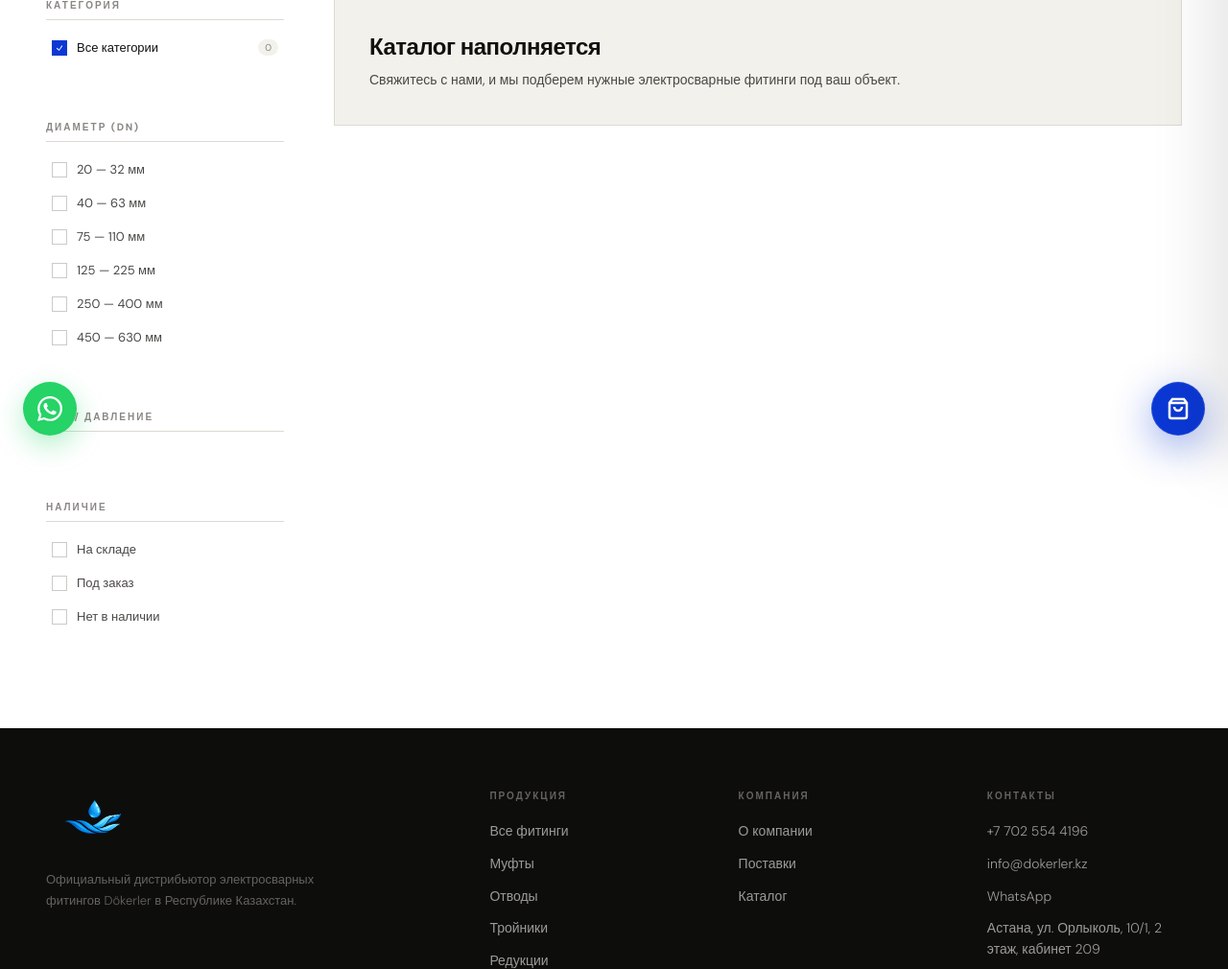
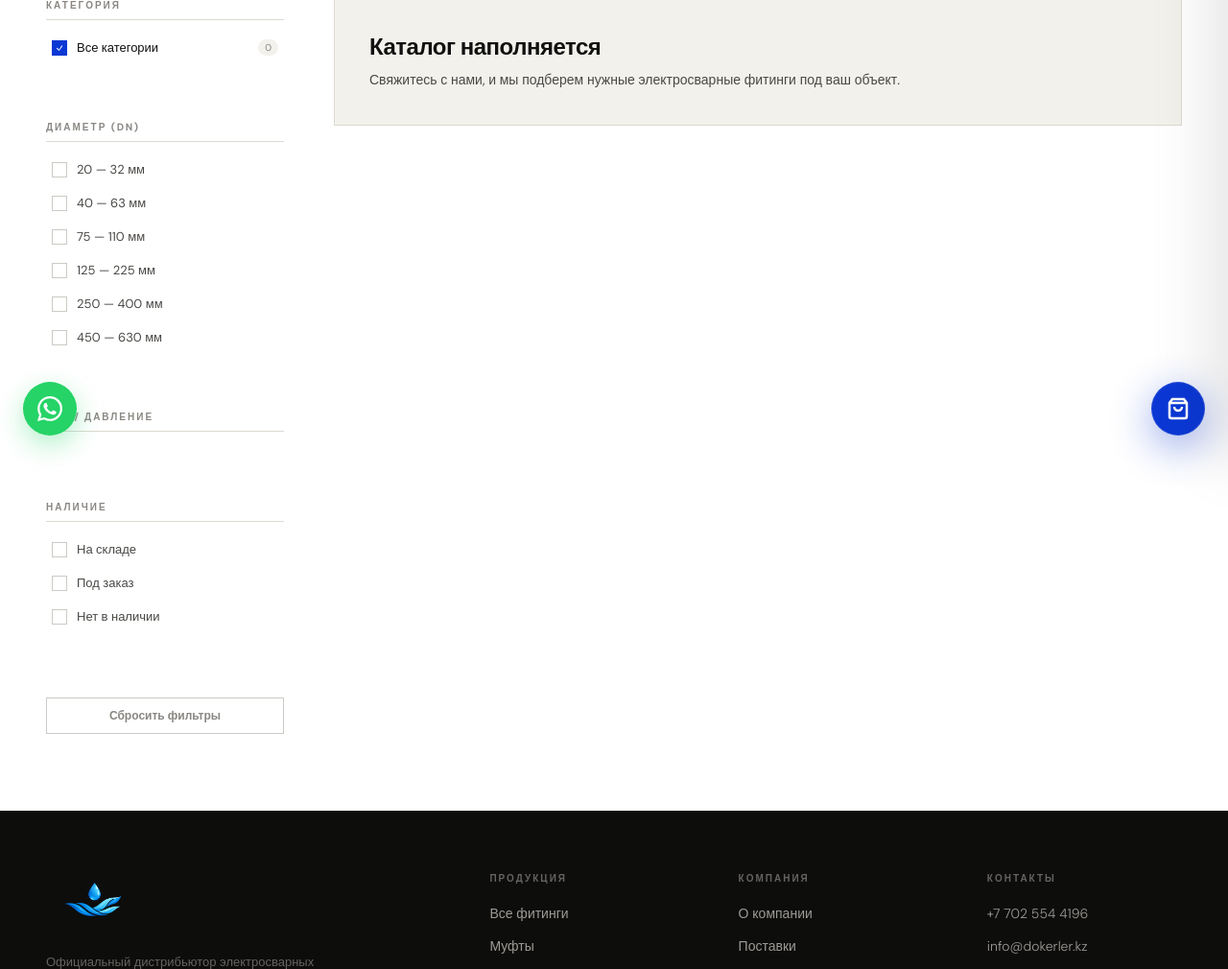
Before and after one commit to tab1k/dokerler.kz, a Django app: page /catalog/ in a window 1280 px wide. Shown: the part 322-1332 px from the top of the page at 96% size. Run offline with Django 5.2, Linux system fonts and the light colour scheme; data that the repository does not hold is empty; some libraries are stand-ins or nearby versions.

Commit message:
feat: scroll to top on pagination change and adjust catalog sidebar positioning and height

```diff
--- a/src/static/css/catalog.css
+++ b/src/static/css/catalog.css
@@ -187,13 +187,6 @@
 
 /* ─── SIDEBAR ─── */
 .sidebar {
-  position: sticky;
-  top: 94px;
-  height: calc(100vh - 120px);
-  overflow-y: auto;
-  overflow-x: hidden;
-  scrollbar-width: thin;
-  scrollbar-color: var(--border) transparent;
   padding-right: 12px;
   display: flex;
   flex-direction: column;
--- a/src/static/js/catalog.js
+++ b/src/static/js/catalog.js
@@ -152,6 +152,7 @@ function goToPage(page){
   if(safePage===currentPage) return;
   currentPage=safePage;
   filterCards();
+  window.scrollTo({ top: 0, behavior: 'smooth' });
 }
 
 function renderPagination(){
```
